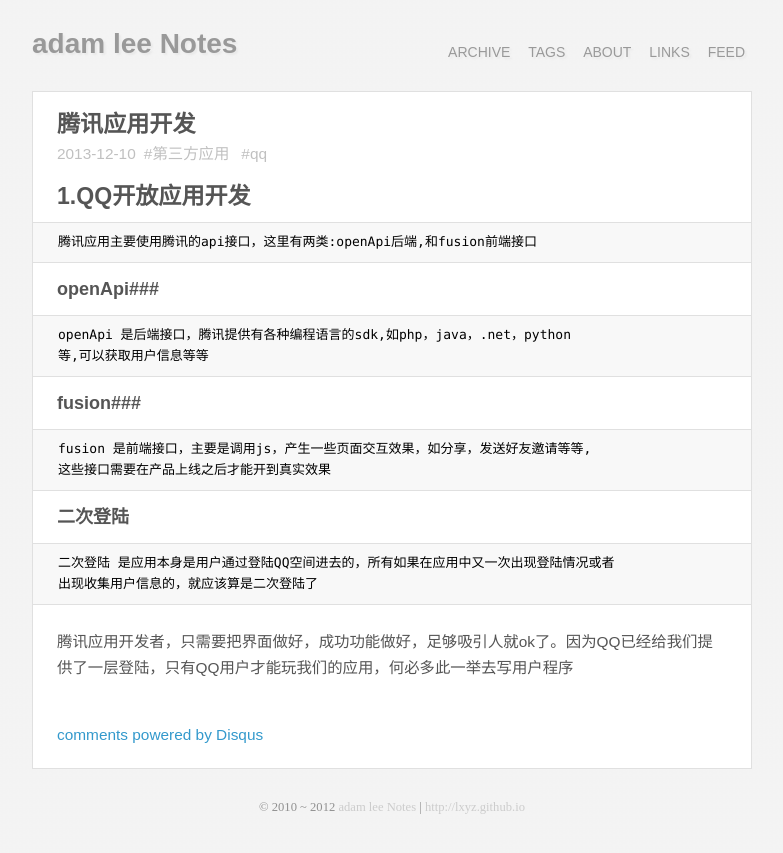
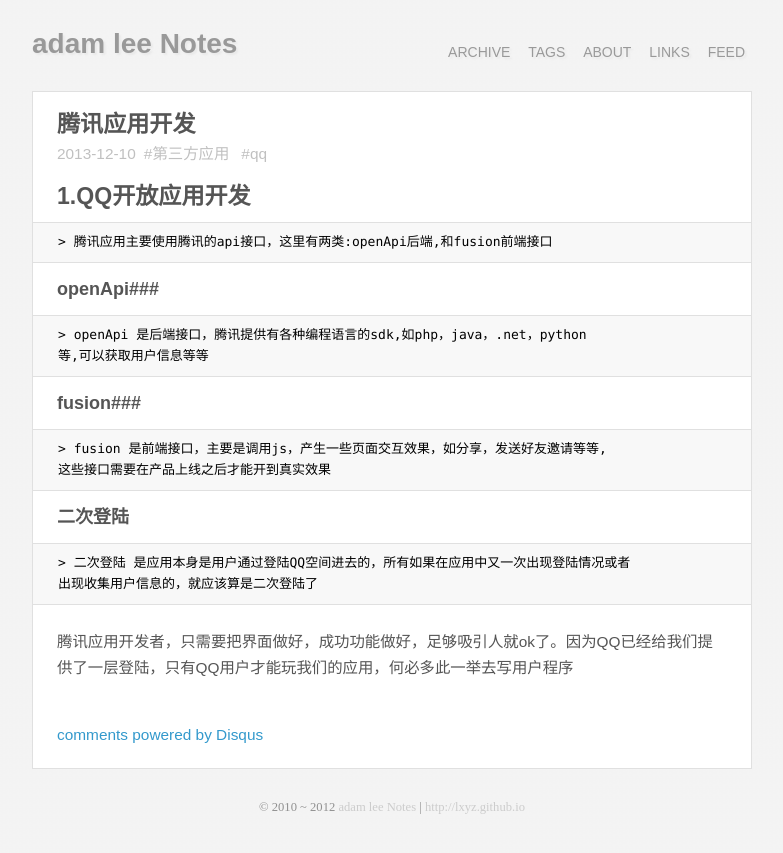
Before and after one commit to sapolang/lxyz.github.com, a Jekyll site: the page built from _posts/2013-12-10-open.qq.com.md, in a window 1280 px wide. Shown: the top 853 px of the page, without its empty margins (248-1031 px from the left). Built offline with Jekyll 4.4.1, drawn with Linux system fonts in a browser that asks for light colours; some web fonts are replaced; Markdown is read by kramdown in place of the engine named in the settings; comment, search, counter and statistics services are not loaded.

```diff
--- a/_posts/2013-12-10-open.qq.com.md
+++ b/_posts/2013-12-10-open.qq.com.md
@@ -8,19 +8,23 @@ tags:
 
 
 ## 1.QQ开放应用开发 ##
-	腾讯应用主要使用腾讯的api接口，这里有两类:openApi后端,和fusion前端接口
+	> 腾讯应用主要使用腾讯的api接口，这里有两类:openApi后端,和fusion前端接口
+
 
 ###openApi###
-	openApi 是后端接口，腾讯提供有各种编程语言的sdk,如php，java，.net，python
+	> openApi 是后端接口，腾讯提供有各种编程语言的sdk,如php，java，.net，python
 	等,可以获取用户信息等等
 
+
 ###fusion###
-    fusion 是前端接口，主要是调用js，产生一些页面交互效果，如分享，发送好友邀请等等,
+    > fusion 是前端接口，主要是调用js，产生一些页面交互效果，如分享，发送好友邀请等等,
 	这些接口需要在产品上线之后才能开到真实效果
 
+
 ### 二次登陆 ###
-	二次登陆 是应用本身是用户通过登陆QQ空间进去的，所有如果在应用中又一次出现登陆情况或者
+	> 二次登陆 是应用本身是用户通过登陆QQ空间进去的，所有如果在应用中又一次出现登陆情况或者
 	出现收集用户信息的，就应该算是二次登陆了
 
 
+
 腾讯应用开发者，只需要把界面做好，成功功能做好，足够吸引人就ok了。因为QQ已经给我们提供了一层登陆，只有QQ用户才能玩我们的应用，何必多此一举去写用户程序
```
